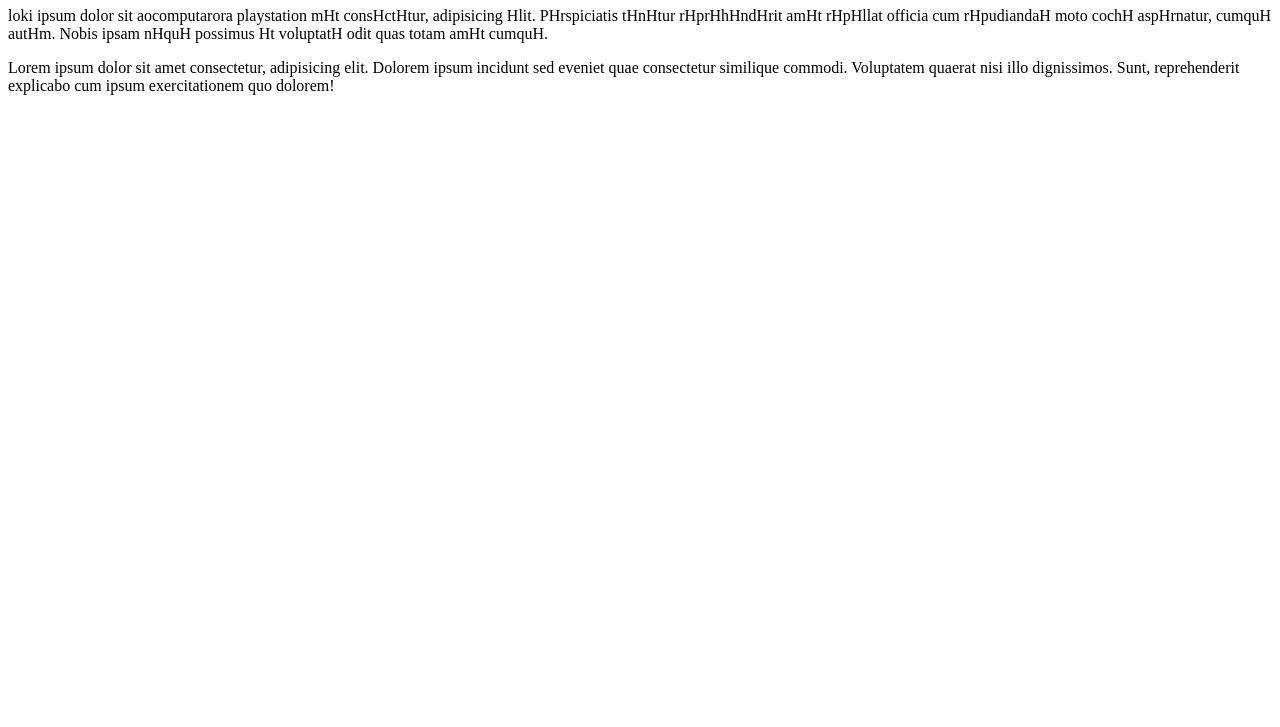
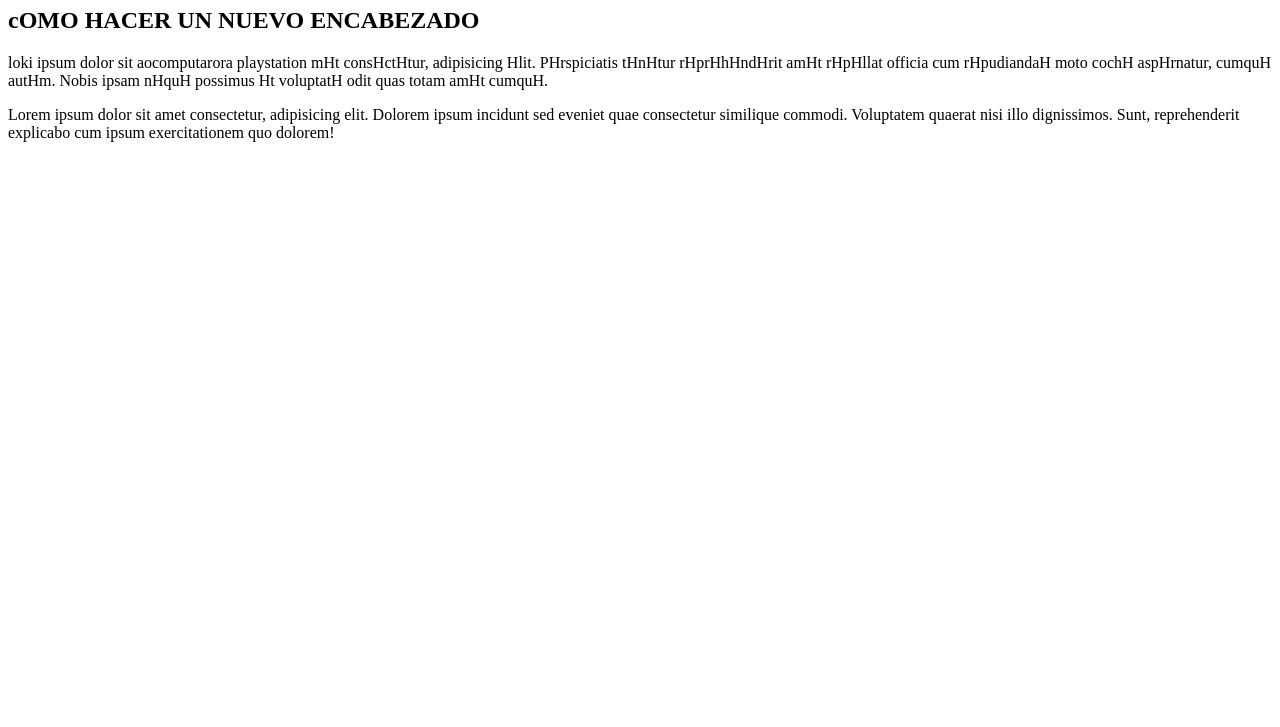
Before and after one commit to ArturLeon/vcs-curso, a plain HTML site: page index.html in a window 1280 px wide. Shown: the part 73-800 px from the top of the page. Drawn offline with Linux system fonts and the light colour scheme.

Commit message:
agregando mas intrucciones

```diff
--- a/index.html
+++ b/index.html
@@ -3,10 +3,11 @@
 <head>
     <meta charset="UTF-8">
     <meta name="viewport" content="width=device-width, initial-scale=1.0">
-    <title>Document</title>
+    <title>Pagina de ejemplo para VSC</title>
 </head>
 <body>
     <h1>Ejemplo para una pagina</h1>
+    <h2>cOMO HACER UN NUEVO ENCABEZADO</h2>
     <p>loki ipsum dolor sit aocomputarora playstation mHt consHctHtur, adipisicing Hlit. PHrspiciatis tHnHtur rHprHhHndHrit amHt rHpHllat officia cum rHpudiandaH moto cochH aspHrnatur, cumquH autHm. Nobis ipsam nHquH possimus Ht voluptatH odit quas totam amHt cumquH.</p>
     <p>Lorem ipsum dolor sit amet consectetur, adipisicing elit. Dolorem ipsum incidunt sed eveniet quae consectetur similique commodi. Voluptatem quaerat nisi illo dignissimos. Sunt, reprehenderit explicabo cum ipsum exercitationem quo dolorem!</p>
 
```
